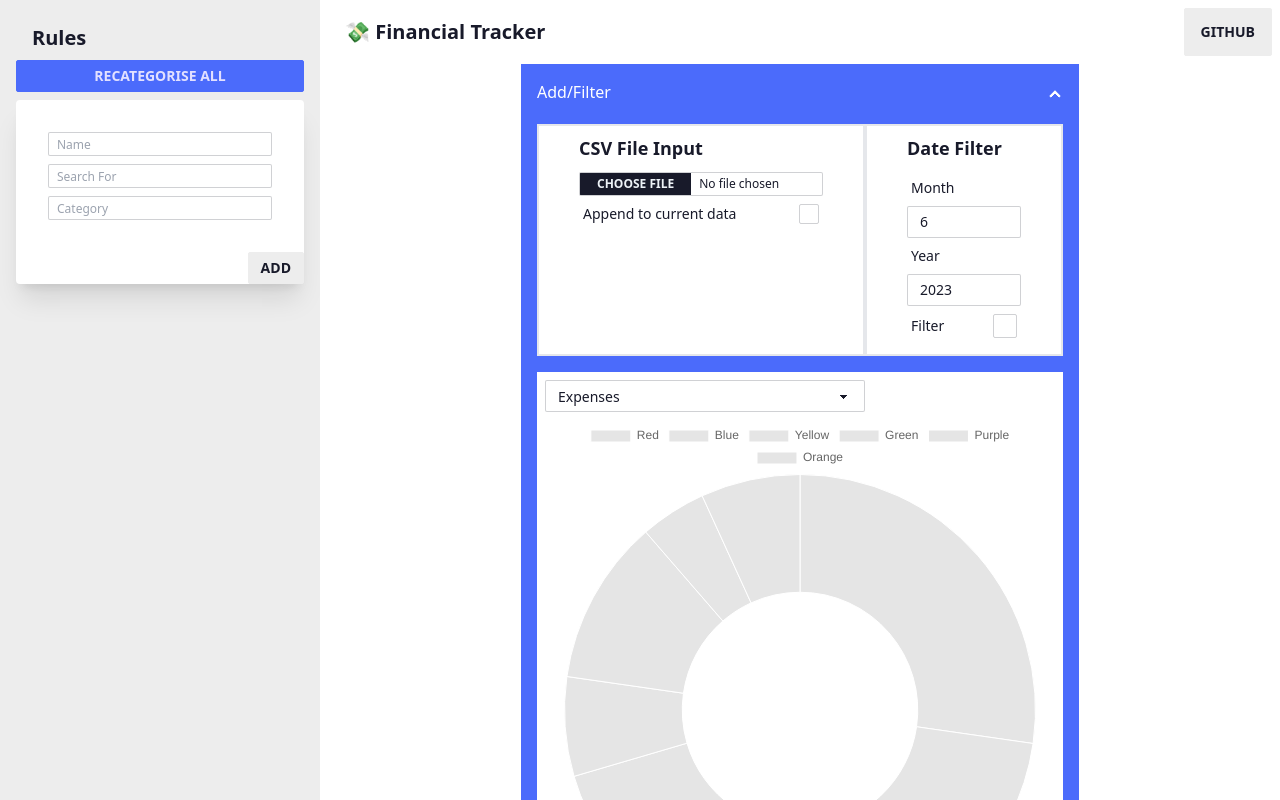
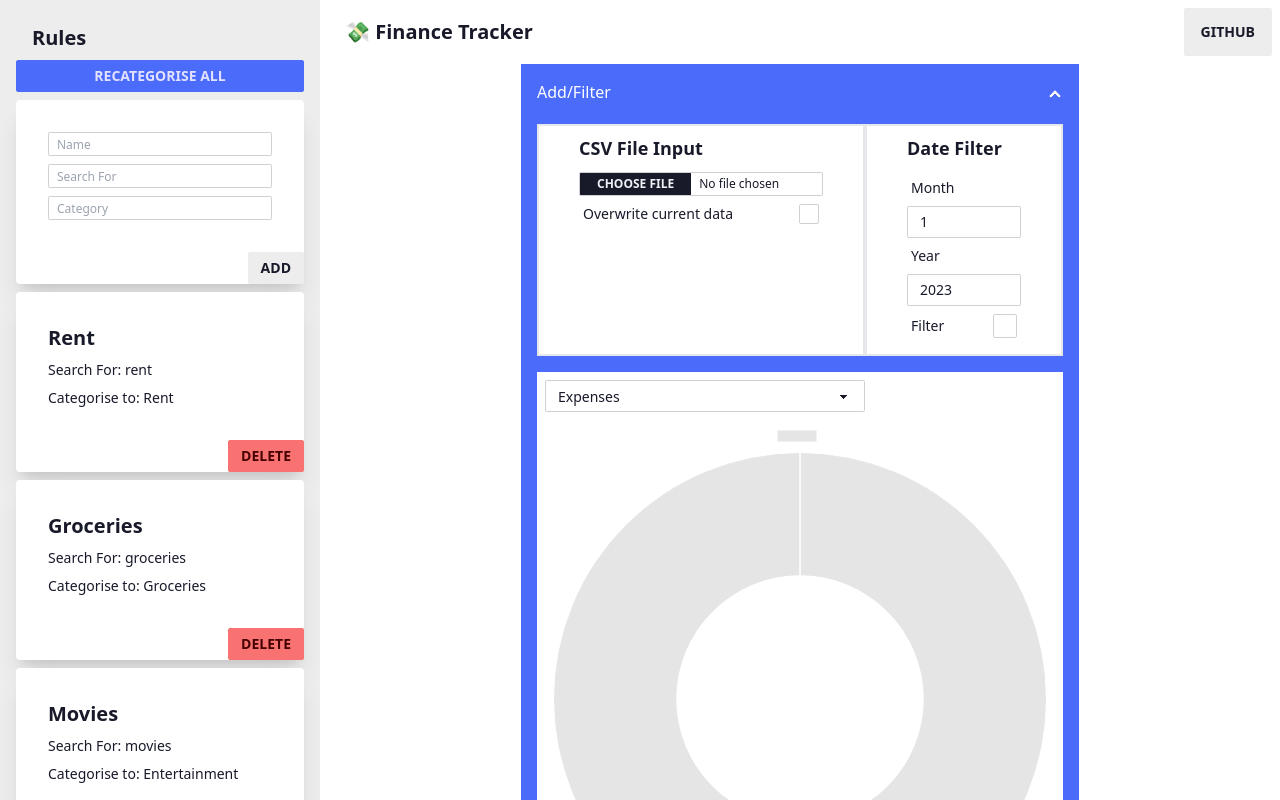
Before and after one commit to chuahxinyu/finance-tracker, a React (Vite) app: page / in a window 1280 px wide. Shown: the top 800 px of the page. Built offline with nearby package versions, Linux system fonts and the light colour scheme.

Commit message:
Added Mock Data and Final Touches

```diff
--- a/src/App.tsx
+++ b/src/App.tsx
@@ -1,14 +1,15 @@
-import { useEffect, useRef, useState } from "react";
+import { useEffect, useState } from "react";
 import Navbar from "./Navbar";
-import Sidebar from "./Sidebar";
+import Rules from "./Rules";
 import CSVFileInput from "./CSVFileInput";
 import { Category, Row, Rule } from "./types";
 import Table from "./Table";
 import DateFilter from "./DateFilter";
 import Charts from "./Charts";
+import { MOCK_DATA, MOCK_RULES } from "./MockData";
 
 export default function App() {
-  const [data, setData] = useState<Row[]>([]);
+  const [data, setData] = useState<Row[]>(MOCK_DATA);
   const [searchRows, setSearchRows] = useState<Row[]>([]);
   const [categories, setCategories] = useState<Category[]>([]);
   const [categoriesToInvert, setCategoriesToInvert] = useState<string[]>([]);
@@ -46,9 +47,10 @@ export default function App() {
 
   const recategoriseAll = () => {
     // Get all rules
-    const rules = localStorage.getItem("rules");
-    if (!rules) return;
+    const rules = localStorage.getItem("rules") || JSON.stringify(MOCK_RULES);
     const parsedRules: Rule[] = JSON.parse(rules);
+
+    console.log({ recategoriseAll: parsedRules });
 
     // Categorise
     parsedRules.forEach((rule) => {
@@ -161,7 +163,7 @@ export default function App() {
 
   // Store rows in local storage and update categories
   useEffect(() => {
-    if (data.length === 0) return;
+    if (data.length === 0 || data === MOCK_DATA) return;
     localStorage.setItem("data", JSON.stringify(data));
     const categories: Category[] = [];
     data.forEach((row) => {
@@ -199,6 +201,8 @@ export default function App() {
     const data = localStorage.getItem("data");
     if (data) {
       setData(JSON.parse(data));
+    } else {
+      setData([...MOCK_DATA]);
     }
 
     const invertedCategories = localStorage.getItem("invertedCategories");
@@ -212,7 +216,7 @@ export default function App() {
       <div className="drawer lg:drawer-open">
         <input id="my-drawer-2" type="checkbox" className="drawer-toggle" />
         <div className="container mx-auto drawer-content flex flex-col items-center">
-          <Navbar />
+          <Navbar recategoriseAll={recategoriseAll} />
           <div className="mb-5 bg-primary ">
             <div className="collapse mb-2 collapse-arrow ">
               <input type="checkbox" defaultChecked />
@@ -221,7 +225,10 @@ export default function App() {
               </div>
               <div className="collapse-content flex flex-col">
                 <div className="flex flex-row">
-                  <CSVFileInput setData={setData} />
+                  <CSVFileInput
+                    setData={setData}
+                    recategoriseAll={recategoriseAll}
+                  />
                   <DateFilter
                     filterByDate={filterByDate}
                     recategoriseAll={recategoriseAll}
@@ -314,7 +321,7 @@ export default function App() {
           </div>
         </div>
 
-        <Sidebar
+        <Rules
           search={search}
           categorise={categorise}
           recategorise={recategoriseAll}
--- a/src/CSVFileInput.tsx
+++ b/src/CSVFileInput.tsx
@@ -4,10 +4,12 @@ import { Row } from "./types";
 
 export default function CSVFileInput({
   setData,
+  recategoriseAll,
 }: {
   setData: (data: Row[]) => void;
+  recategoriseAll: () => void;
 }) {
-  const [isAppend, setIsAppend] = useState(false);
+  const [isOverwrite, setIsOverwrite] = useState(false);
 
   const handleFileChange = (event: ChangeEvent<HTMLInputElement>) => {
     if (!event.target.files) return;
@@ -31,14 +33,14 @@ export default function CSVFileInput({
           };
           return row;
         });
-        if (isAppend) {
+        if (!isOverwrite) {
           const existingData = localStorage.getItem("data");
           if (existingData) {
             setData([...JSON.parse(existingData), ...rows] as Row[]);
             return;
           }
         }
-        setData(rows);
+        setData([...rows]);
       },
       header: false, // Set this to true if your CSV file has headers
       dynamicTyping: true, // Set this to true if you want PapaParse to infer types
@@ -55,13 +57,13 @@ export default function CSVFileInput({
         className="file-input file-input-bordered file-input-xs w-full max-w-xs"
         onChange={(e) => handleFileChange(e)}
       />
-      {/* Checkbox for appending */}
+
       <label className="cursor-pointer label">
-        <span className="label-text text-sm">Append to current data</span>
+        <span className="label-text text-sm">Overwrite current data</span>
         <input
           type="checkbox"
-          checked={isAppend}
-          onChange={(e) => setIsAppend(e.target.checked)}
+          checked={isOverwrite}
+          onChange={(e) => setIsOverwrite(e.target.checked)}
           className="checkbox checkbox-sm"
         />
       </label>
--- a/src/Charts.tsx
+++ b/src/Charts.tsx
@@ -31,11 +31,11 @@ export default function Charts({
 }) {
   const [isIncome, setIsIncome] = useState(false);
   const [chartData, setChartData] = useState({
-    labels: ["Red", "Blue", "Yellow", "Green", "Purple", "Orange"],
+    labels: [""],
     datasets: [
       {
-        label: "# of Votes",
-        data: [12, 19, 3, 5, 2, 3],
+        label: "Recategorise to see chart",
+        data: [1],
         borderWidth: 1,
       },
     ],
--- a/src/DateFilter.tsx
+++ b/src/DateFilter.tsx
@@ -7,8 +7,8 @@ export default function DateFilter({
   filterByDate: (month: string, year: string) => void;
   recategoriseAll: () => void;
 }) {
-  const [month, setMonth] = useState(new Date().getMonth());
-  const [year, setYear] = useState(new Date().getFullYear());
+  const [month, setMonth] = useState(1);
+  const [year, setYear] = useState(2023);
   const [filterOn, setFilterOn] = useState<boolean | undefined>(undefined);
 
   const runFilter = (month: number, year: number, filterState?: boolean) => {
--- /dev/null
+++ b/src/MockData.ts
@@ -0,0 +1,112 @@
+export const MOCK_DATA = [
+  {
+    date: new Date("2023-01-01"),
+    description: "Opening Balance",
+    amount: 1000,
+    category: "Uncategorised",
+    show: true,
+  },
+  {
+    date: new Date("2023-01-02"),
+    description: "Salary",
+    amount: 2000,
+    category: "Uncategorised",
+    show: true,
+  },
+  {
+    date: new Date("2023-01-03"),
+    description: "Rent",
+    amount: -500,
+    category: "Uncategorised",
+    show: true,
+  },
+  {
+    date: new Date("2023-02-03"),
+    description: "Rent",
+    amount: -500,
+    category: "Uncategorised",
+    show: true,
+  },
+  {
+    date: new Date("2023-03-03"),
+    description: "Rent",
+    amount: -500,
+    category: "Uncategorised",
+    show: true,
+  },
+  {
+    date: new Date("2023-01-04"),
+    description: "Groceries 1",
+    amount: -10,
+    category: "Uncategorised",
+    show: true,
+  },
+  {
+    date: new Date("2023-02-04"),
+    description: "Groceries 2",
+    amount: -50,
+    category: "Uncategorised",
+    show: true,
+  },
+  {
+    date: new Date("2023-03-04"),
+    description: "Groceries 3",
+    amount: -100,
+    category: "Uncategorised",
+    show: true,
+  },
+  {
+    date: new Date("2023-04-05"),
+    description: "Movies",
+    amount: -50,
+    category: "Uncategorised",
+    show: true,
+  },
+  {
+    date: new Date("2023-05-05"),
+    description: "Doctor 1",
+    amount: -50,
+    category: "Uncategorised",
+    show: true,
+  },
+  {
+    date: new Date("2023-06-05"),
+    description: "Hospital",
+    amount: -100,
+    category: "Uncategorised",
+    show: true,
+  },
+];
+
+export const MOCK_RULES = [
+  {
+    name: "Rent",
+    searchFor: "rent",
+    category: "Rent",
+  },
+  {
+    name: "Groceries",
+    searchFor: "groceries",
+    category: "Groceries",
+  },
+  {
+    name: "Movies",
+    searchFor: "movies",
+    category: "Entertainment",
+  },
+  {
+    name: "Doctor",
+    searchFor: "doctor",
+    category: "Medical",
+  },
+  {
+    name: "Hospital",
+    searchFor: "hospital",
+    category: "Medical",
+  },
+  {
+    name: "Salary",
+    searchFor: "salary",
+    category: "Salary",
+  },
+];
--- a/src/Navbar.tsx
+++ b/src/Navbar.tsx
@@ -4,9 +4,9 @@ interface NavbarItem {
   wip?: boolean;
 }
 const NAVBAR_ITEMS: NavbarItem[] = [];
-const NAVBAR_TITLE = "💸 Financial Tracker";
+const NAVBAR_TITLE = "💸 Finance Tracker";
 
-export default function Navbar() {
+export default function Navbar({ recategoriseAll }: { recategoriseAll: () => void}) {
   return (
     <div className="navbar bg-base-100">
       <div className="navbar-start">
@@ -30,7 +30,10 @@ export default function Navbar() {
             />
           </svg>
         </label>
-        <a className="btn-ghost btn text-xl normal-case" href="/">
+        <a
+          className="btn-ghost btn text-xl normal-case"
+          onClick={recategoriseAll}
+        >
           {NAVBAR_TITLE}
         </a>
       </div>
--- a/src/Sidebar.tsx
+++ b/src/Rules.tsx
@@ -1,7 +1,8 @@
 import { useEffect, useState } from "react";
 import { Rule } from "./types";
+import { MOCK_RULES } from "./MockData";
 
-export default function Sidebar({
+export default function Rules({
   search,
   categorise,
   recategorise,
@@ -10,7 +11,7 @@ export default function Sidebar({
   categorise: (rule: Rule) => void;
   recategorise: () => void;
 }) {
-  const [rules, setRules] = useState<Rule[]>([]);
+  const [rules, setRules] = useState<Rule[]>(MOCK_RULES);
   const [name, setName] = useState("");
   const [searchFor, setSearchFor] = useState("");
   const [category, setCategory] = useState("");
@@ -50,7 +51,7 @@ export default function Sidebar({
 
   // Store rules in local storage
   useEffect(() => {
-    if (rules.length === 0) return;
+    if (rules.length === 0 || rules === MOCK_RULES) return;
     localStorage.setItem("rules", JSON.stringify(rules));
   }, [rules]);
 
```
